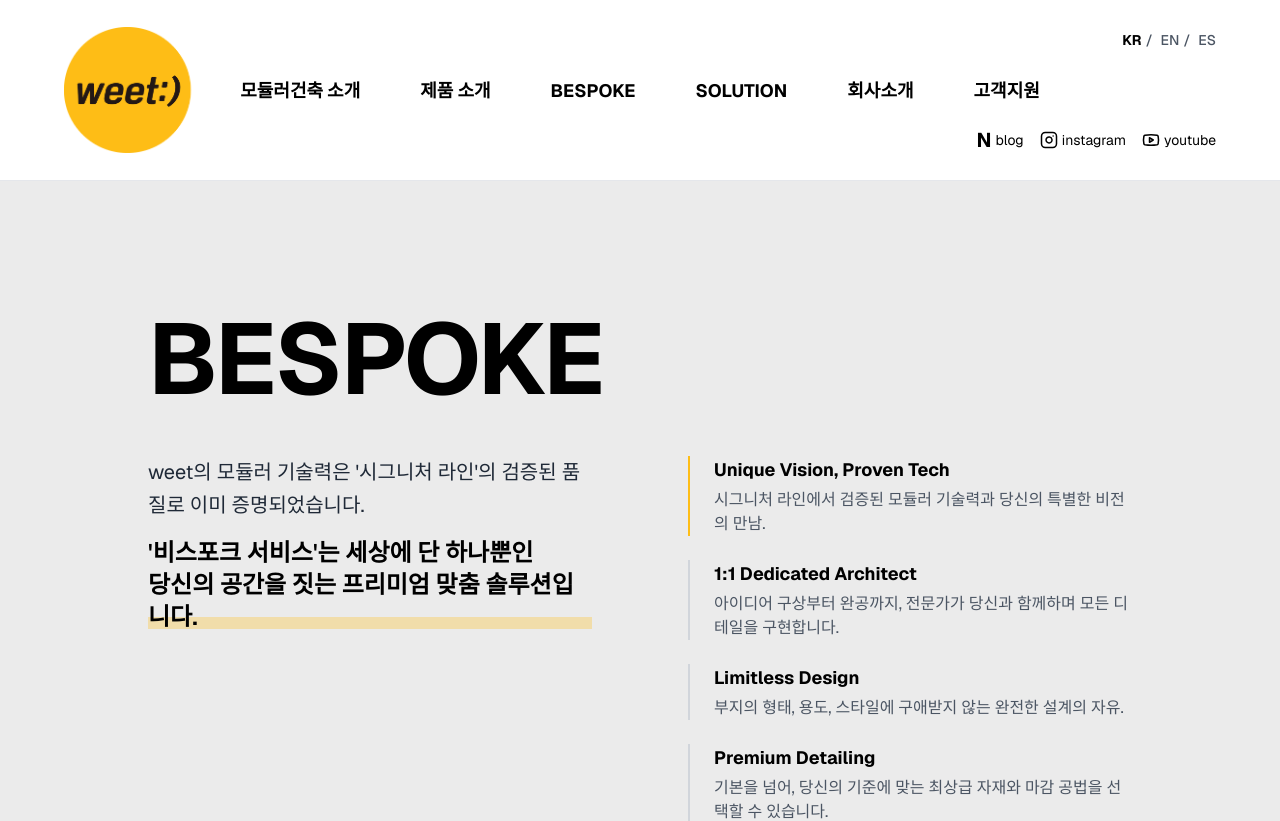
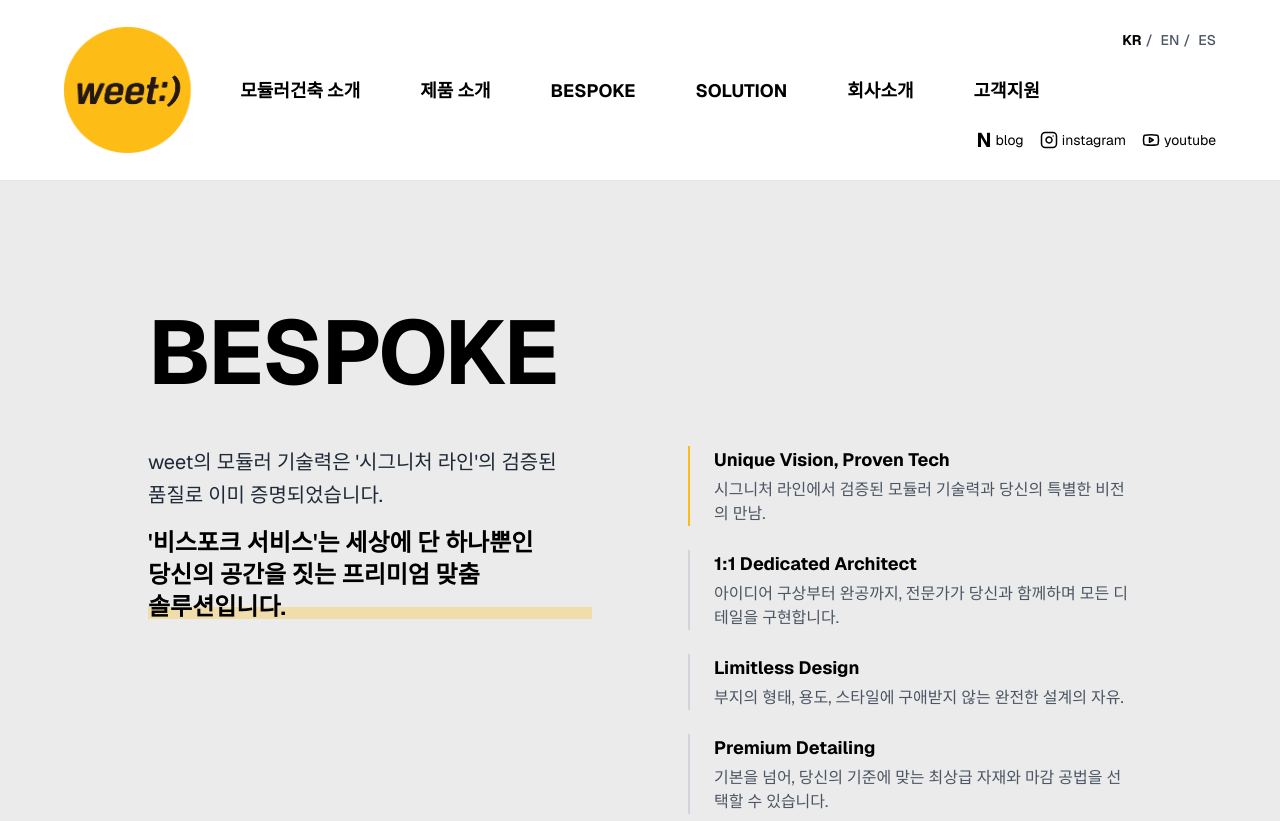
Before and after one commit to corpsj/weet-homepage, a Next.js app: page /bespoke in a window 1280 px wide. Shown: the top 821 px of the page. Built offline with nearby package versions, Linux system fonts and the light colour scheme.

Commit message:
비스포크 페이지 수정

```diff
--- a/app/bespoke/page.tsx
+++ b/app/bespoke/page.tsx
@@ -15,13 +15,13 @@ export default function BespokePage() {
             viewport={{ once: true }}
             transition={{ duration: 0.8 }}
           >
-            <h1 className="text-[60px] md:text-[80px] lg:text-[100px] font-bold mb-8 md:mb-12 leading-none tracking-tight">
+            <h1 className="text-[50px] md:text-[70px] lg:text-[90px] font-bold mb-8 md:mb-12 leading-none tracking-tight">
               BESPOKE
             </h1>
 
             <div className="flex flex-col lg:flex-row gap-12 lg:gap-24">
               <div className="lg:w-1/2">
-                <p className="text-[18px] md:text-[20px] leading-relaxed mb-8 text-gray-800">
+                <p className="text-[18px] md:text-[20px] leading-relaxed mb-8 text-gray-800 break-keep">
                   weet의 모듈러 기술력은 '시그니처 라인'의 검증된 품질로 이미 증명되었습니다.
                   <span className="block mt-4 font-semibold text-black text-xl md:text-2xl relative inline-block">
                     <span className="relative z-10">'비스포크 서비스'는 세상에 단 하나뿐인<br />당신의 공간을 짓는 프리미엄 맞춤 솔루션입니다.</span>
```
